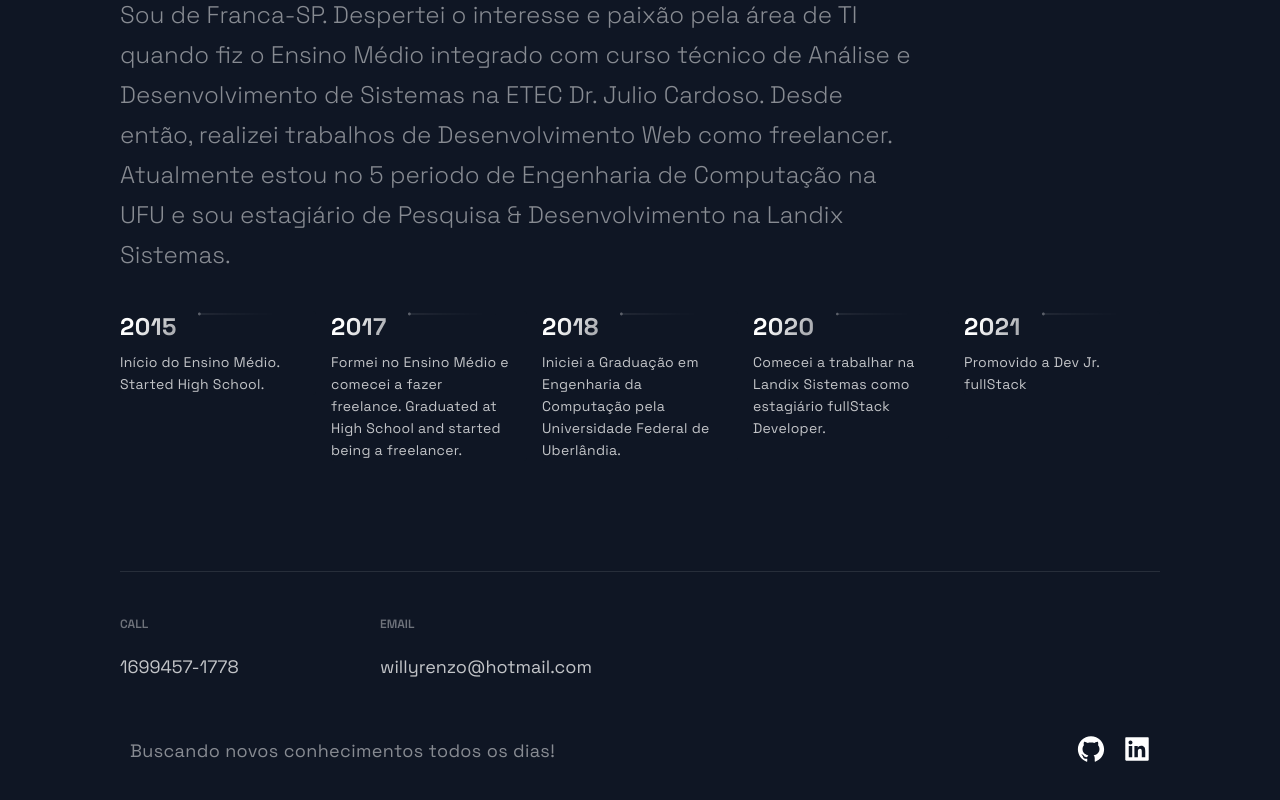
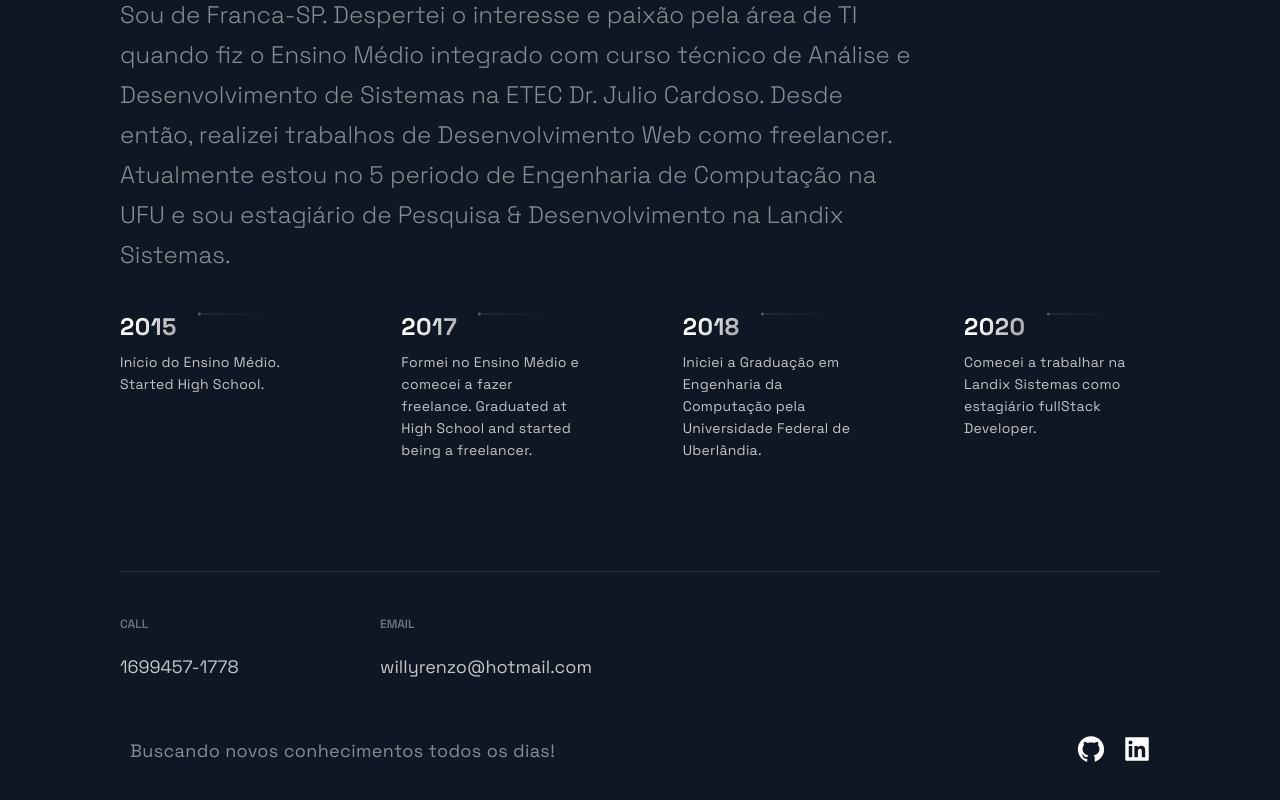
Before and after one commit to WillyRenzo/myportfolio, a Next.js app: page / in a window 1280 px wide. Shown: the part 3379-4179 px from the top of the page. Built offline with nearby package versions, Linux system fonts and the light colour scheme.

Commit message:
fix: fixing timeline dates

```diff
--- a/src/constants/constants.js
+++ b/src/constants/constants.js
@@ -42,5 +42,4 @@ export const TimeLineData = [
   { year: 2017, text: 'Formei no Ensino Médio e comecei a fazer freelance. Graduated at High School and started being a freelancer.', },
   { year: 2018, text: 'Iniciei a Graduação em Engenharia da Computação pela Universidade Federal de Uberlândia.', },
   { year: 2020, text: 'Comecei a trabalhar na Landix Sistemas como estagiário fullStack Developer.', },
-  { year: 2021, text: 'Promovido a Dev Jr. fullStack', },
 ];
```
